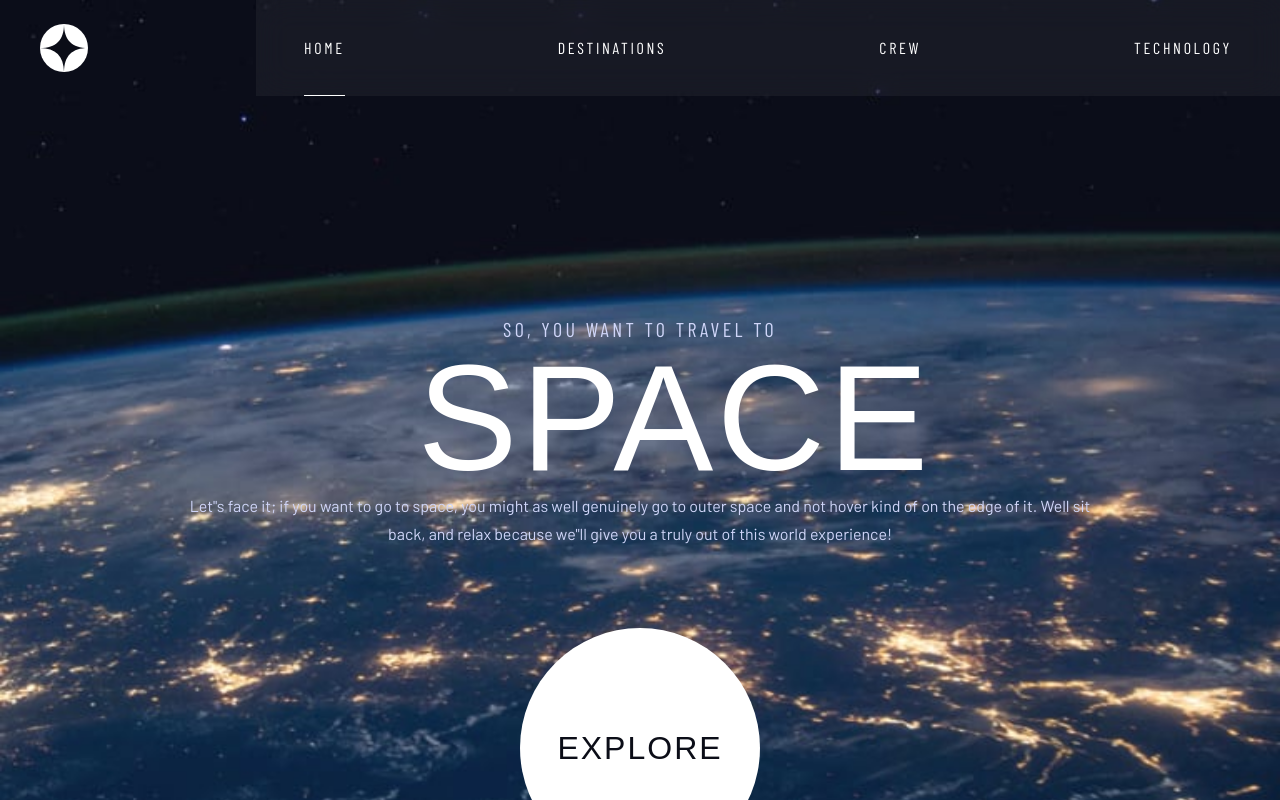
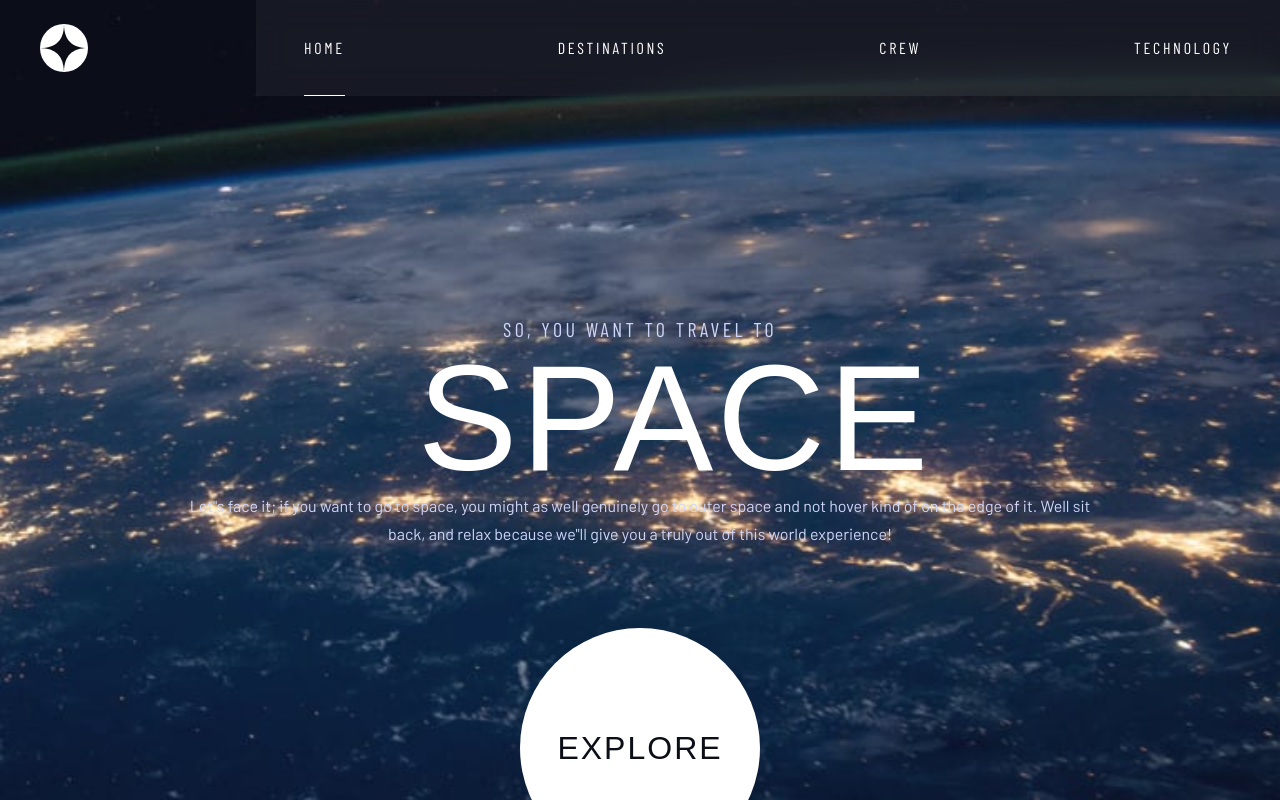
Before and after one commit to Xaxnxdxrxexax/space_tourism_website, a Next.js app: page / in a window 1280 px wide. Shown: the top 800 px of the page. Built offline with nearby package versions, Linux system fonts and the light colour scheme; a web font is replaced by a local one.

Commit message:
changed min-h-screen to h-screen

```diff
--- a/src/app/crew/page.tsx
+++ b/src/app/crew/page.tsx
@@ -12,7 +12,7 @@ export default function Crew() {
   return (
     <main
       id="main"
-      className="grid min-h-screen overflow-hidden bg-[url('/assets/crew/background-crew-mobile.jpg')] bg-cover bg-center bg-no-repeat pt-[88px] text-white [grid-template-rows:min-content_1fr] sm:pt-32 md:bg-[url('/assets/crew/background-crew-tablet.jpg')] md:pl-[28.5px] md:pt-[136px] lg:min-h-[900px] lg:bg-[url('/assets/crew/background-crew-desktop.jpg')] lg:pl-40 lg:pt-[212px]"
+      className="grid h-screen overflow-hidden bg-[url('/assets/crew/background-crew-mobile.jpg')] bg-cover bg-center bg-no-repeat pt-[88px] text-white [grid-template-rows:min-content_1fr] sm:pt-32 md:bg-[url('/assets/crew/background-crew-tablet.jpg')] md:pl-[28.5px] md:pt-[136px] lg:min-h-[900px] lg:bg-[url('/assets/crew/background-crew-desktop.jpg')] lg:pl-40 lg:pt-[212px]"
     >
       <article className="grid grid-cols-1 place-items-center lg:grid-cols-2 lg:grid-rows-[min-content_1fr_min-content]">
         <h1 className="font-barlowCondensed text-sm font-normal uppercase tracking-[2.7px] md:order-1 md:place-self-start md:text-[1.25rem] md:tracking-[3.375px] lg:order-1 lg:col-start-1 lg:col-end-3 lg:text-xl lg:tracking-[4.725px]">
--- a/src/app/destinations/page.tsx
+++ b/src/app/destinations/page.tsx
@@ -15,7 +15,7 @@ export default function Destinations() {
   return (
     <main
       id="main"
-      className="grid min-h-screen overflow-hidden bg-[url('/assets/destination/background-destination-mobile.jpg')] bg-cover bg-bottom bg-no-repeat pt-[5.5625rem] text-white [grid-template-rows:min-content_1fr] sm:pt-32 md:bg-[url('/assets/destination/background-destination-tablet.jpg')] md:px-10 md:pt-36 lg:min-h-[900px] lg:bg-[url('/assets/destination/background-destination-desktop.jpg')] lg:px-[10.375rem] lg:pt-[13.25rem]"
+      className="grid h-screen overflow-hidden bg-[url('/assets/destination/background-destination-mobile.jpg')] bg-cover bg-bottom bg-no-repeat pt-[5.5625rem] text-white [grid-template-rows:min-content_1fr] sm:pt-32 md:bg-[url('/assets/destination/background-destination-tablet.jpg')] md:px-10 md:pt-36 lg:min-h-[900px] lg:bg-[url('/assets/destination/background-destination-desktop.jpg')] lg:px-[10.375rem] lg:pt-[13.25rem]"
     >
       <article className="grid grid-cols-1 place-items-center lg:grid-cols-2">
         <h1 className="font-barlowCondensed text-sm font-normal uppercase tracking-[2.7px] md:place-self-start md:text-[1.25rem] md:tracking-[3.375px] lg:col-span-2 lg:text-xl lg:tracking-[4.725px]">
--- a/src/app/page.tsx
+++ b/src/app/page.tsx
@@ -4,7 +4,7 @@ export default function HomePage() {
   return (
     <main
       id="main"
-      className="grid min-h-screen overflow-hidden bg-[url('/assets/home/background-home-mobile.jpg')] bg-cover bg-bottom bg-no-repeat pt-28 text-white [grid-template-rows:min-content_1fr] md:bg-[url('/assets/home/background-home-tablet.jpg')] md:pt-52 lg:min-h-[900px] lg:bg-[url('/assets/home/background-home-desktop.jpg')] lg:pt-96"
+      className="grid h-screen overflow-hidden bg-[url('/assets/home/background-home-mobile.jpg')] bg-cover bg-bottom bg-no-repeat pt-28 text-white [grid-template-rows:min-content_1fr] md:bg-[url('/assets/home/background-home-tablet.jpg')] md:pt-52 lg:min-h-[900px] lg:bg-[url('/assets/home/background-home-desktop.jpg')] lg:pt-96"
     >
       <article className="my-12 grid grid-cols-1 place-items-center gap-y-20 px-6 text-center md:mb-[5.625rem] md:mt-[6.625rem] lg:mx-[10.3125rem] lg:mt-0 lg:h-full lg:grid-cols-2 lg:grid-rows-1 lg:px-0 lg:pb-32">
         <div className="space-y-4 md:mx-[9.9375rem] lg:place-self-end">
--- a/src/app/technology/page.tsx
+++ b/src/app/technology/page.tsx
@@ -12,7 +12,7 @@ export default function Technology() {
   return (
     <main
       id="main"
-      className="grid min-h-screen overflow-hidden bg-[url('/assets/technology/background-technology-mobile.jpg')] bg-cover bg-bottom bg-no-repeat pb-14 pt-[88px] text-white [grid-template-rows:min-content_1fr] sm:pt-32 md:bg-[url('/assets/technology/background-technology-tablet.jpg')] md:pt-32 lg:min-h-[900px] lg:bg-[url('/assets/technology/background-technology-desktop.jpg')] lg:pt-56"
+      className="grid h-screen overflow-hidden bg-[url('/assets/technology/background-technology-mobile.jpg')] bg-cover bg-bottom bg-no-repeat pb-14 pt-[88px] text-white [grid-template-rows:min-content_1fr] sm:pt-32 md:bg-[url('/assets/technology/background-technology-tablet.jpg')] md:pt-32 lg:min-h-[900px] lg:bg-[url('/assets/technology/background-technology-desktop.jpg')] lg:pt-56"
     >
       <article className="grid grid-cols-1 place-items-center md:pb-24 lg:grid-cols-[min-content_1fr_1fr] lg:grid-rows-[min-content_1fr] lg:pl-36">
         <h1 className="font-barlowCondensed text-sm font-normal uppercase tracking-[2.7px] md:place-self-start md:pl-9 md:text-[1.25rem] md:tracking-[3.375px] lg:order-1 lg:col-span-full lg:pl-0 lg:text-xl lg:tracking-[4.725px]">
```
